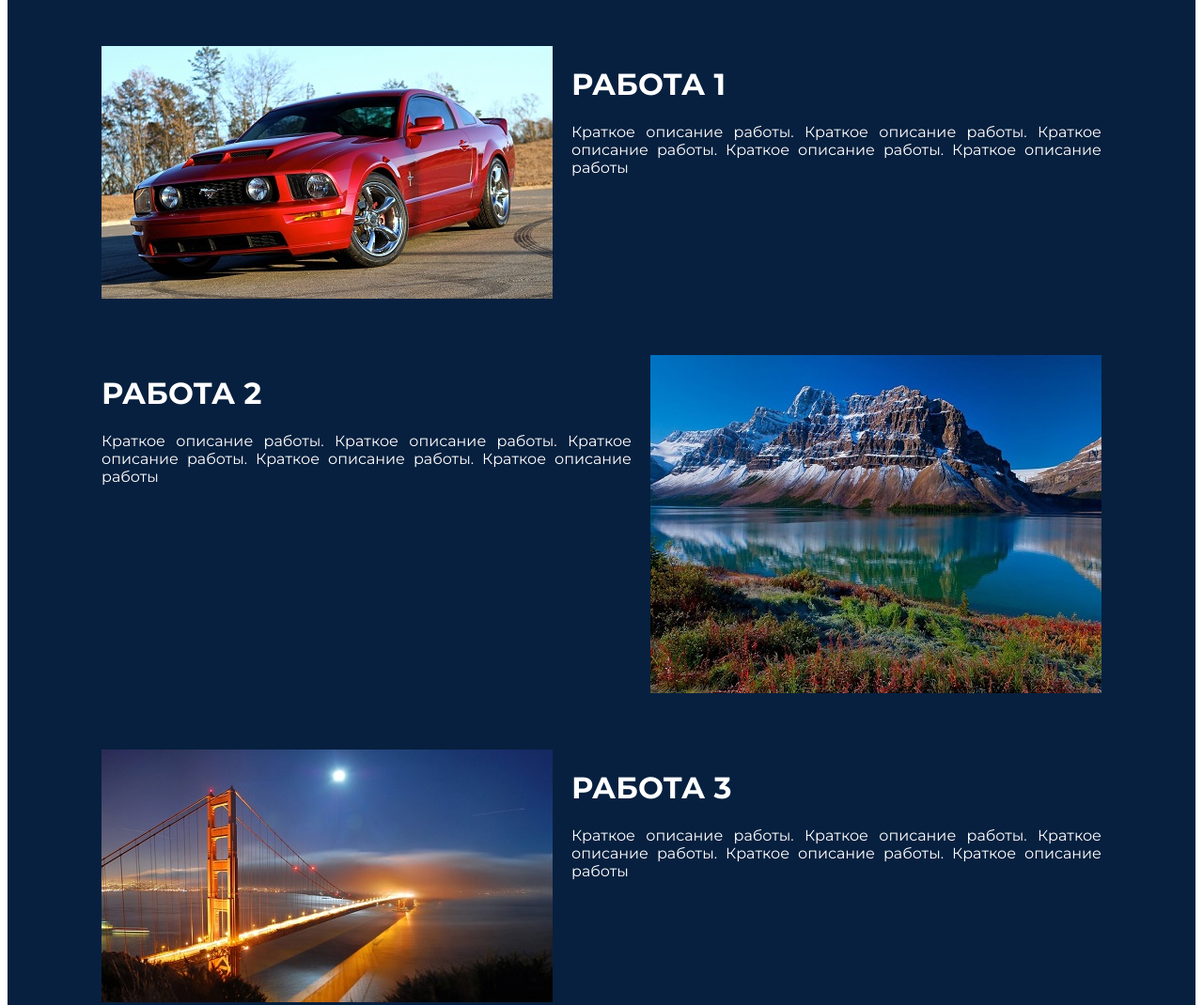
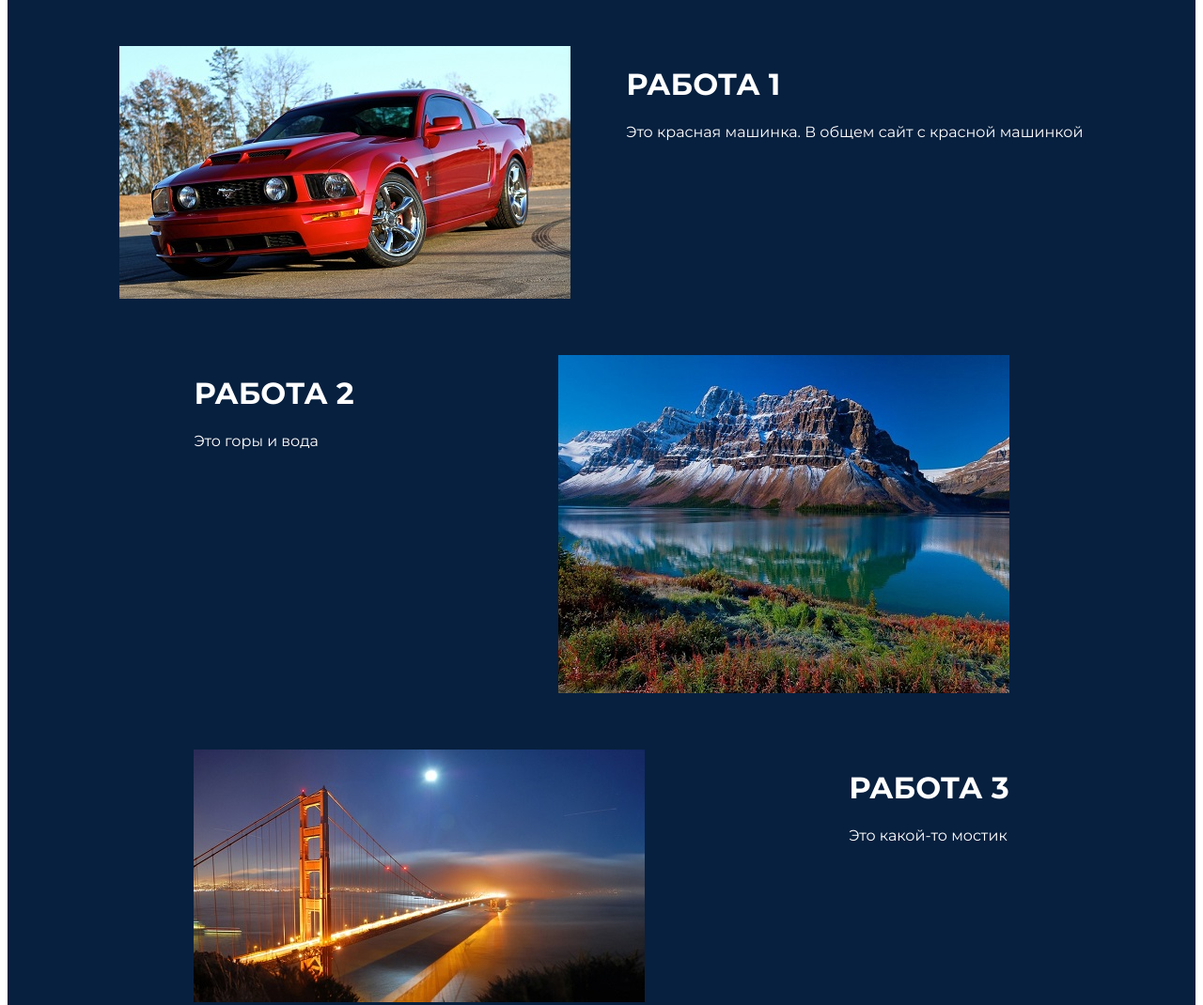
Before and after one commit to babushkinale/Portfolio, a plain HTML site: page index.html in a window 1280 px wide. Shown: the part 1840-2910 px from the top of the page at 94% size. Drawn offline with Linux system fonts and the light colour scheme.

Commit message:
Update index.html

```diff
--- a/index.html
+++ b/index.html
@@ -49,21 +49,21 @@
                     <img src="img/proj1.jpg" alt="project1">
                     <div class="project1Desc">
                         <h1>РАБОТА 1</h1>
-                        <p>Краткое описание работы. Краткое описание работы. Краткое описание работы. Краткое описание работы. Краткое описание работы</p>
+                        <p>Это красная машинка. В общем сайт с красной машинкой</p>
                     </div>
                 </div>
                 <div class="project2">
                     <img src="img/proj2.jpg" alt="project2">
                     <div class="project2Desc">
                         <h1>РАБОТА 2</h1>
-                        <p>Краткое описание работы. Краткое описание работы. Краткое описание работы. Краткое описание работы. Краткое описание работы</p>
+                        <p>Это горы и вода</p>
                     </div>
                 </div>
                 <div class="project3">
                     <img src="img/proj3.jpg" alt="project3">
                     <div class="project3Desc">
                         <h1>РАБОТА 3</h1>
-                        <p>Краткое описание работы. Краткое описание работы. Краткое описание работы. Краткое описание работы. Краткое описание работы</p>
+                        <p>Это какой-то мостик</p>
                     </div>
                 </div>
             </div>
```
